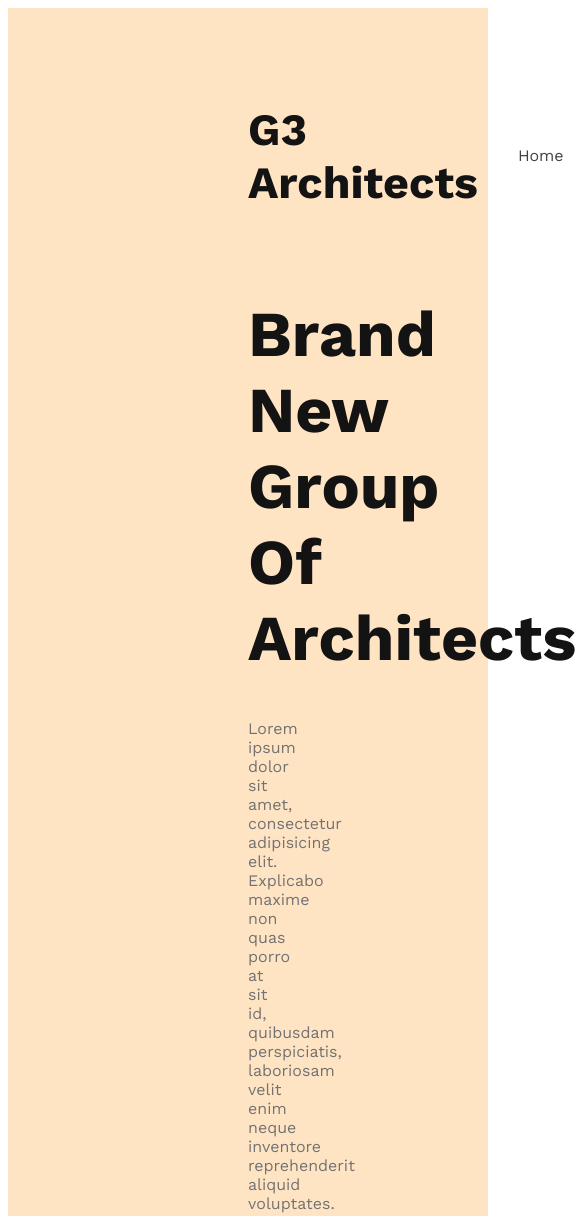
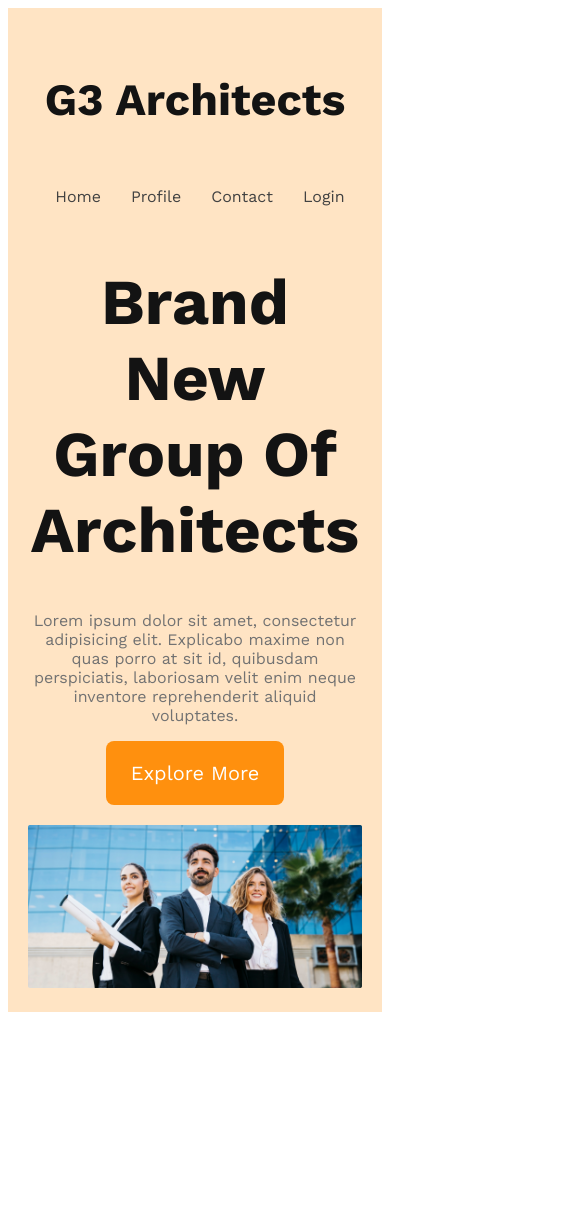
Before and after one commit to mohammed-sabbir/g3-architects-project, a plain HTML site: page index.html in a window 390 px wide. Shown: the top 1216 px of the page, 585 px wide, since content can reach past the window. After the commit the page ends 1020 px from the top, so only its background shows below. Drawn offline with nearby package versions, Linux system fonts and the light colour scheme.

Commit message:
added responsive header

```diff
--- a/style/architects.css
+++ b/style/architects.css
@@ -6,8 +6,13 @@
     font-family: 'Work Sans', sans-serif;
 }
 .btn-primary{
-    color: ;
-
+    background-color: #ff900e;
+    color:#FFF ;
+    padding: 20px 25px;
+    border-radius: 8px;
+    border: none;
+    font-size: 1.25rem;
+    cursor: pointer;
 }
 /* header section */
 header{
@@ -50,3 +55,26 @@ nav li a{
     font-size: 1rem;
     color: #727272;
 }
+.banner img{
+    margin-top: 20px;
+    width: 100%;
+}
+/* responsive style */
+/* mobile divice */
+@media screen and (max-width:567px) {
+    header{
+        padding: 20px;
+    }
+    nav{
+        flex-direction: column;
+    }
+}
+/* tablet */
+@media screen and (min-width:576px) and (max-width:960px) {
+    header{
+        padding: 50px;
+    }
+    nav{
+        flex-direction: column;
+    }
+}
```
